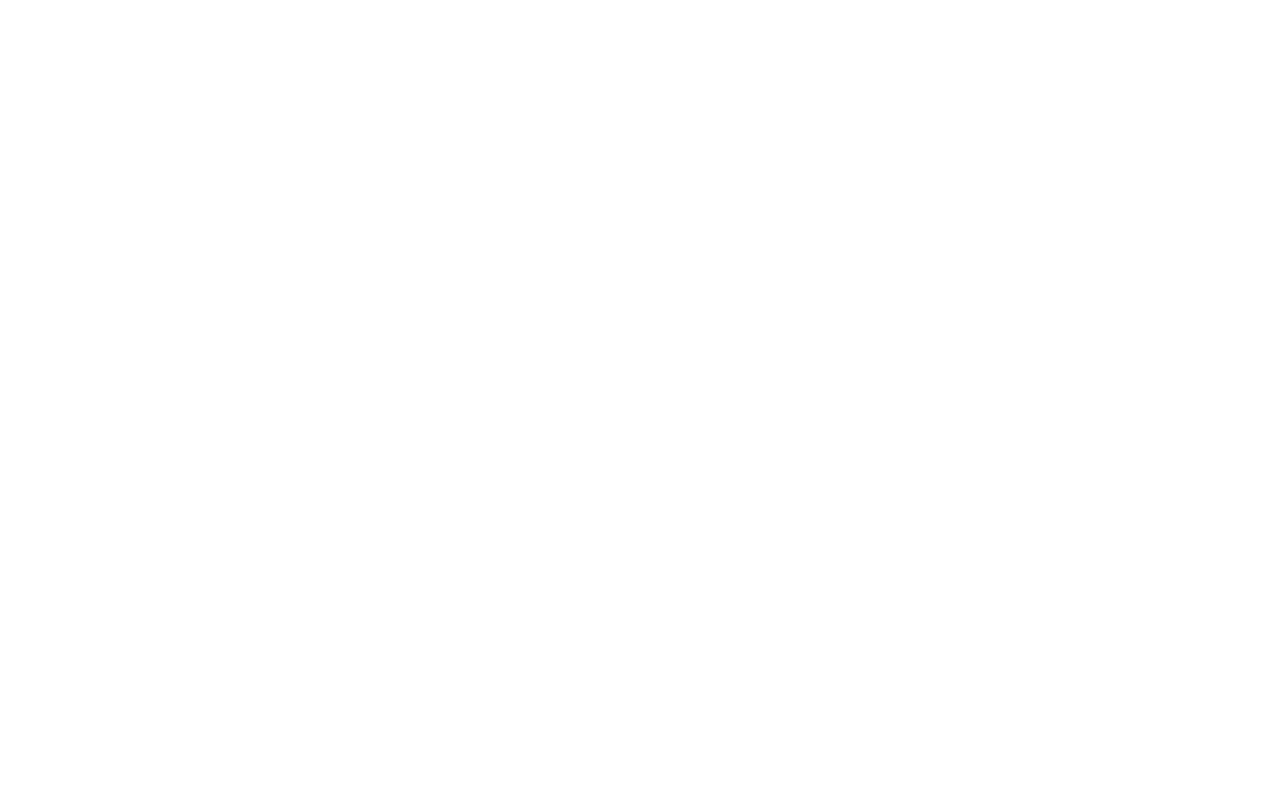
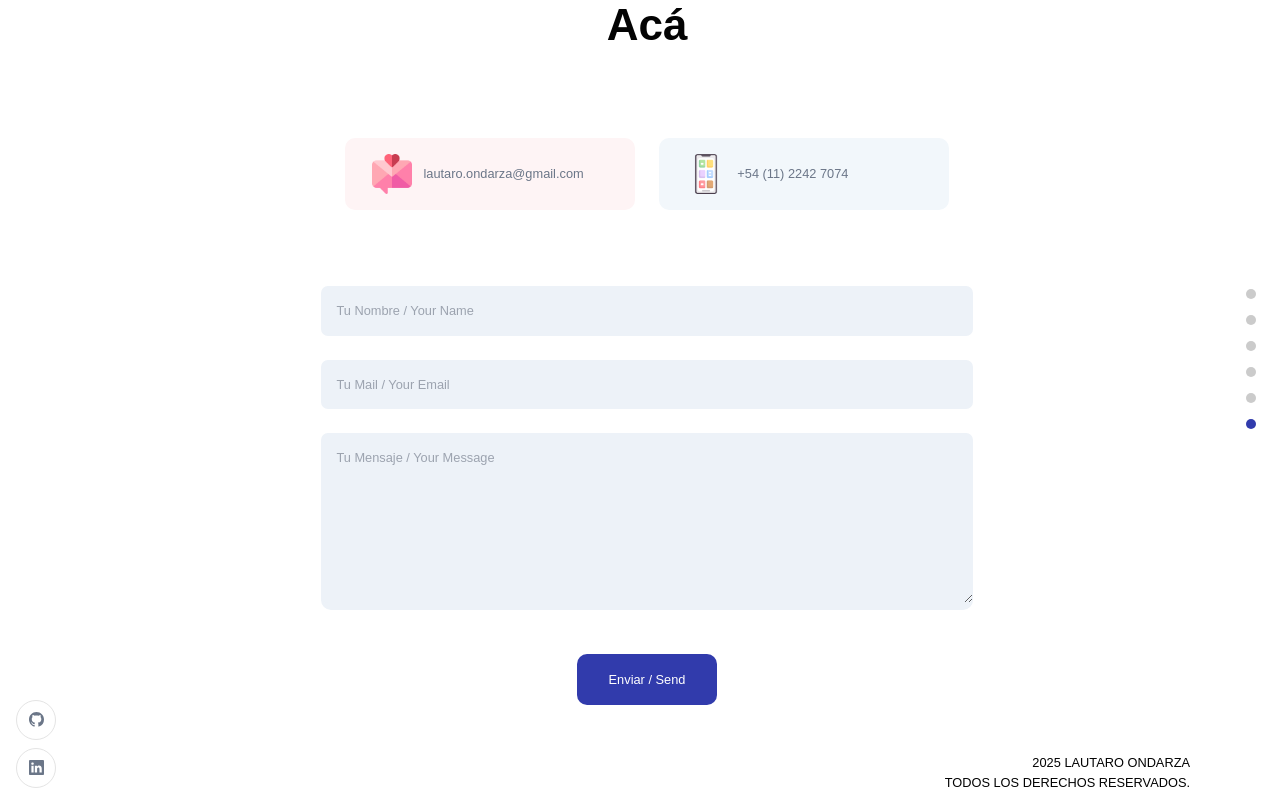
Before and after one commit to Londarza/portfolio, a Next.js app: page /cv in a window 1280 px wide. Shown: the part 2000-2796 px from the top of the page. Before the commit the page ends 1934 px from the top, so only its background shows below. Built offline with nearby package versions, Linux system fonts and the light colour scheme; no server answers.

Commit message:
se termina provisoriamente el footer de contacto, se dan estilos, se empieza con tipado del proyecto para deploy

```diff
--- a/src/app/globals.css
+++ b/src/app/globals.css
@@ -1,7 +1,6 @@
 @tailwind base;
 @tailwind components;
 @tailwind utilities;
-
 
 * {
   box-sizing: border-box;
@@ -12,14 +11,13 @@
 :root {
   --font-base: "DM Sans", sans-serif;
 
-    --background: #ffffff;
-    --foreground: #171717;
+  --background: #ffffff;
+  --foreground: #171717;
 
-
-    --accent-color: #FF6F3C; /* Naranja Brillante */
-    --text-light: #ededed;
-    --text-dark: #171717;
-    --font-base: "DM Sans", sans-serif;
+  --accent-color: #ff6f3c; /* Naranja Brillante */
+  --text-light: #ededed;
+  --text-dark: #171717;
+  --font-base: "DM Sans", sans-serif;
 
   --primary-color: #edf2f8;
   --secondary-color: #313bac;
@@ -30,19 +28,15 @@
   --white-color: #ffffff;
 }
 
-
-
-
 body {
-  color: var(--foreground);
-  background: var(--background);
+  color:#171717;
+  background: #ffffff;
   font-family: Arial, Helvetica, sans-serif;
 }
 
-
 .landing__button-explorar {
   padding: 1rem 2rem; /* Tamaño del botón */
-  background-color: #FF6B00; /* Naranja */
+  background-color: #ff6b00; /* Naranja */
   color: white; /* Texto blanco */
   font-weight: bold; /* Texto en negrita */
   border-radius: 0.5rem; /* Bordes redondeados */
@@ -52,7 +46,7 @@
 }
 
 .landing__button-explorar:hover {
-  background-color: #FF6B00; /* Mismo color de fondo para hover */
+  background-color: #ff6b00; /* Mismo color de fondo para hover */
   transform: scale(1.1); /* Aumenta el tamaño al pasar el ratón */
 }
 
@@ -78,18 +72,16 @@
   space-between: 2rem; /* Adds vertical spacing between elements */
 }
 
-
-
 /* Fondo animado radial */
 .background-radial {
-  background: radial-gradient(circle, #1E40AF, transparent);
+  background: radial-gradient(circle, #1e40af, transparent);
   opacity: 0.2;
   animation: pulse 2s infinite;
 }
 
 /* Fondo animado lineal */
 .background-linear {
-  background: linear-gradient(to right, #00A7FF, #00FF88);
+  background: linear-gradient(to right, #00a7ff, #00ff88);
   opacity: 0.4;
   animation: pulse 2s infinite;
 }
@@ -118,7 +110,6 @@
   margin-bottom: 2rem;
 }
 
-
 /* Título principal */
 .main-title {
   font-size: 3rem; /* 5xl */
@@ -127,9 +118,8 @@
   animation-delay: 1s;
 }
 
-
 .highlighted-text {
-  color: #00FF88;
+  color: #00ff88;
 }
 
 /* Descripción */
@@ -151,7 +141,7 @@
 
 .cv-button {
   padding: 1rem 2rem;
-  background-color: #00A7FF;
+  background-color: #00a7ff;
   color: white;
   font-weight: 600;
   border-radius: 0.375rem;
@@ -171,7 +161,7 @@
 
 .explore-button {
   padding: 1rem 2.5rem;
-  background-color: #00A7FF;
+  background-color: #00a7ff;
   color: white;
   font-weight: 600;
   border-radius: 0.375rem;
@@ -186,7 +176,6 @@
   background-color: #0096cc;
   transform: scale(1.05);
 }
-
 
 .proyectos-main {
   min-height: 100vh;
@@ -215,8 +204,6 @@
   transition: all 0.3s;
   margin: 16px;
 }
-
-
 
 /* Título del proyecto */
 .proyecto-titulo {
@@ -264,12 +251,12 @@
 .proyecto-enlaces a {
   display: block;
   font-size: 1rem;
-  color: #00A7FF;
+  color: #00a7ff;
   transition: color 0.3s;
 }
 
 .proyecto-enlaces a:hover {
-  color: #00FF88;
+  color: #00ff88;
 }
 
 /* Animación de fade-in para el texto */
@@ -355,22 +342,29 @@
   color: #4a5568;
 }
 
-.cv-project, .cv-job, .cv-education {
+.cv-project,
+.cv-job,
+.cv-education {
   margin-bottom: 1.5rem;
 }
 
-.cv-project-title, .cv-job-title, .cv-education-title {
+.cv-project-title,
+.cv-job-title,
+.cv-education-title {
   font-size: 1.25rem;
   font-weight: 500;
   color: #1a202c;
 }
 
-.cv-project-role, .cv-job-role, .cv-education-content {
+.cv-project-role,
+.cv-job-role,
+.cv-education-content {
   font-size: 1rem;
   color: #4a5568;
 }
 
-.cv-project-description, .cv-job-list {
+.cv-project-description,
+.cv-job-list {
   font-size: 1rem;
   color: #4a5568;
 }
@@ -422,7 +416,7 @@
 .carrousel-image {
   max-width: 100%; /* Limita el ancho al contenedor */
   max-height: 100%; /* Limita la altura al contenedor */
-  object-fit:contain; /* Asegura que la imagen ocupe el espacio sin deformarse */
+  object-fit: contain; /* Asegura que la imagen ocupe el espacio sin deformarse */
   transition: transform 0.5s ease-in-out; /* Transición suave */
 }
 
@@ -473,7 +467,7 @@
 
 .carrousel-dot.active,
 .carrousel-dot:hover {
-  background-color: #00FF88;
+  background-color: #00ff88;
 }
 
 /* Contenedor principal */
@@ -565,7 +559,9 @@
   color: #2563eb; /* Azul intenso similar al de Tailwind (text-blue-600) */
   text-decoration: underline; /* Subrayado para indicar que es un enlace */
   font-weight: 500; /* Peso medio para destacar el enlace */
-  transition: color 0.3s ease, text-decoration-color 0.3s ease; /* Transiciones suaves */
+  transition:
+    color 0.3s ease,
+    text-decoration-color 0.3s ease; /* Transiciones suaves */
 }
 
 /* Hover: cambio de color y subrayado */
@@ -591,11 +587,9 @@
   color: #4f46e5; /* Azul violáceo */
 }
 
-
-
 .app {
-  background-color: var(--primary-color);
-  font-family: var(--font-base);
+  background-color: #edf2f8;
+  font-family: "DM Sans", sans-serif;
 }
 
 .app__whitebg {
@@ -642,7 +636,7 @@
 
   p {
     text-transform: uppercase;
-    color: var(--black-color);
+    color: #030303;
   }
 }
 
@@ -650,11 +644,11 @@
   font-size: 2.75rem;
   font-weight: 800;
   text-align: center;
-  color: var(--black-color);
+  color:  #030303;
   text-transform: capitalize;
 
   span {
-    color: var(--secondary-color);
+    color: #313bac;
   }
 
   @media screen and (min-width: 2000px) {
@@ -669,7 +663,7 @@
 .p-text {
   font-size: 0.8rem;
   text-align: left;
-  color: var(--gray-color);
+  color: #6b7688;
   line-height: 1.5;
 
   @media screen and (min-width: 2000px) {
@@ -680,7 +674,7 @@
 .bold-text {
   font-size: 1rem;
   font-weight: 800;
-  color: var(--black-color);
+  color: #030303;
   text-align: left;
 
   @media screen and (min-width: 2000px) {
@@ -704,9 +698,9 @@
     width: 40px;
     height: 40px;
     border-radius: 50%;
-    background-color: var(--white-color);
+    background-color: #fff;
     margin: 0.25rem 0;
-    border: 1px solid var(--lightGray-color);
+    border: 1px solid #e4e4e4;
 
     display: flex;
     justify-content: center;
@@ -717,15 +711,15 @@
     svg {
       width: 15px;
       height: 15px;
-      color: var(--gray-color);
+      color: #6b7688;
     }
 
     &:hover {
-      background-color: var(--secondary-color);
-      border-color: var(--secondary-color);
+      background-color: #313bac;
+      border-color: #313bac;
 
       svg {
-        color: var(--white-color);
+        color: #fff;
       }
     }
 
@@ -761,7 +755,7 @@
     transition: background-color 0.2s ease-in-out;
 
     &:hover {
-      background-color: var(--secondary-color);
+      background-color: #313bac;
     }
 
     @media screen and (min-width: 2000px) {
--- a/src/components/SocialMedia.tsx
+++ b/src/components/SocialMedia.tsx
@@ -1,3 +1,4 @@
+import Link from 'next/link'
 import React from 'react'
 import {BsGithub, BsLinkedin, BsBriefcase } from 'react-icons/bs'
 
@@ -5,13 +6,13 @@
   return (
     <div className='app__social'>
         <div>
-            <BsGithub/>
+            <a href='https://github.com/Londarza' target="_blank" rel="noopener noreferrer"><BsGithub/></a>
         </div>
         <div>
-            <BsLinkedin/>
+            <a href="https://linkedin.com/in/lautaro-ondarza/" target="_blank" rel="noopener noreferrer" ><BsLinkedin/></a>
         </div>
         <div>
-            <BsBriefcase/>
+           <Link href="/"><BsBriefcase/></Link>
         </div>
     </div>
 
--- a/src/components/navbar/NavBar.tsx
+++ b/src/components/navbar/NavBar.tsx
@@ -23,7 +23,7 @@
           <Image src={images.logo} alt="logo" />
         </div>
         <ul className="app__navbar-links">
-          {['Home', 'About', 'Contact', 'Work', 'Skills'].map((item) => (
+          {['Home', 'Sobre Mi / About', 'Trabajos / Work' , 'Habilidades / Skills','Testimonios / Testimonials','Contacto / Contact'].map((item) => (
             <li className="app__flex p-text" key={`Link-${item}`}>
               <div></div>
               <a href={`/${item}`}> {item}</a>
@@ -40,7 +40,7 @@
             >
               <HiX onClick={() => setToggle(false)} />
               <ul>
-              {['Home', 'About', 'Contact', 'Work', 'Skills'].map((item) => (
+              {['Home', 'Sobre Mi / About', 'Trabajos / Work' , 'Habilidades / Skills','Testimonios / Testimonials','Contacto / Contact'].map((item) => (
                 <li className="" key={item}>
                   <a onClick={() => setToggle(false)} href={`/${item}`}> {item}</a>
                 </li>
--- a/src/containers/Header/Header.scss
+++ b/src/containers/Header/Header.scss
@@ -63,7 +63,7 @@
     .badge-cmp,
     .tag-cmp {
         padding: 1rem 2rem;
-        background: var(--white-color);
+        background: #fff;
         border-radius: 15px;
         flex-direction: row;
         width: auto;
--- a/src/containers/footer/Footer.scss
+++ b/src/containers/footer/Footer.scss
@@ -0,0 +1,132 @@
+.app__footer {
+    flex: 1;
+    width: 100%;
+    flex-direction: column;
+
+    @media screen and (max-width: 768px) {
+        flex-direction: column;
+    }
+}
+
+.app__footer-cards {
+    width: 60%;
+    display: flex;
+    justify-content: space-evenly;
+    align-items: center;
+    flex-wrap: wrap;
+    margin: 4em 2rem 2rem;
+
+    .app__footer-card {
+        min-width: 290px;
+        display: flex;
+        flex-direction: row;
+        justify-content: flex-start;
+        align-items: center;
+
+        margin: 1rem 0;
+        padding: 1rem;
+        border-radius: 10px;
+        cursor: pointer;
+        background-color: #fef4f5;
+
+        transition: all 0.3s ease-in-out;
+
+        .app__footer-card-img {
+            width: 40px;
+            height: 40px;
+            margin: 0 0.7rem;
+        }
+
+        p {
+            font-weight: 500;
+        }
+
+        a {
+            text-decoration: none;
+            font-weight: 500;
+        }
+
+        &:hover {
+            box-shadow: 0 0 25px #fef4f5;
+        }
+
+        @media screen and (max-width: 450px) {
+            width: 100%;
+        }
+    }
+
+    @media screen and (max-width: 768px) {
+        width: 100%;
+    }
+}
+
+.app__footer-cards .app__footer-card:last-child {
+    background-color: #f2f7fb;
+}
+
+.app__footer-cards .app__footer-card:last-child:hover {
+    box-shadow: 0 0 25px #f2f7fb;
+}
+
+.app__footer-form {
+    width: 60%;
+    flex-direction: column;
+    margin: 1rem 2rem;
+
+    div {
+        width: 100%;
+
+        margin: 0.75rem 0;
+        border-radius: 10px;
+        cursor: pointer;
+        background-color: #edf2f8;
+
+        transition: all 0.3s ease-in-out;
+
+        input,
+        textarea {
+            width: 100%;
+            padding: 0.95rem;
+            border: none;
+            border-radius: 7px;
+            background-color: #edf2f8;
+
+            font-family: "DM Sans", sans-serif;
+            color: #313bac;
+            outline: none;
+        }
+
+        textarea {
+            height: 170px;
+        }
+
+        &:hover {
+            box-shadow: 0 0 25px #edf2f8;
+        }
+    }
+
+    button {
+        padding: 1rem 2rem;
+        border-radius: 10px;
+        border: none;
+        background-color: #313bac;
+
+        font-weight: 500;
+        color: #fff;
+        outline: none;
+        margin: 2rem 0 0 0;
+        font-family: "DM Sans", sans-serif;
+
+        transition: cubic-bezier(0.55, 0.085, 0.68, 0.53);
+        cursor: pointer;
+
+        &:hover {
+            background-color: #2430af;
+        }
+    }
+
+    @media screen and (max-width: 768px) {
+        width: 100%;
+        margin: 1rem 0;
+    }
+}
--- a/src/containers/footer/Footer.tsx
+++ b/src/containers/footer/Footer.tsx
@@ -1,28 +1,105 @@
-import Link from "next/link";
-import { FaLinkedin, FaGithub } from "react-icons/fa";
+"use client"
+import React, { useState } from 'react'
+import AppWrap from '@/wrapper/AppWrap'
+import MotionWrap from '@/wrapper/MotionWrap'
+import { client } from '@/client';
+import images from '@/constants/constants';
+
 //styles
 import './Footer.scss'
+import Image from 'next/image';
+import Link from 'next/link';
+
+
 const Footer: React.FC = () => {
+  const [formData, setFormData] = useState({ name: '', email: '', message: '' })
+  const [isFormSubmitted, setIsFormSubmitted] = useState(false)
+  const [loading, setloading] = useState(false)
+
+  const { name, email, message } = formData
+
+  const handleChangeInput = (e) => {
+    const { name, value } = e.target
+
+    setFormData({ ...formData, [name]: value })
+  }
+  const handleSubmit = (e) => {
+    setloading(true)
+    const contact = {
+      _type: 'contact',
+      name: name,
+      email: email,
+      message: message
+    }
+
+    client.create(contact)
+      .then(() => {
+        setloading(false)
+        setIsFormSubmitted(true)
+      })
+  }
   return (
-    <footer className="bg-gray-900 text-white py-6">
-      <div className="container mx-auto flex flex-col md:flex-row justify-between items-center px-6">
-        {/* Derechos de Autor */}
-        <div className="text-center md:text-left mb-4 md:mb-0">
-          <p>&copy; {new Date().getFullYear()} Lautaro Ondarza. Todos los derechos reservados.</p>
+
+    <>
+      <h2 className='head-text'>Gracias por ver mi portfolio, me podes contactar acá</h2>
+
+      <div className='app__footer-cards'>
+        <div className='app__footer-card'>
+          <Image
+            src={images.email}
+            alt='Email'
+            width={100}
+            height={100}
+            className='app__footer-card-img'
+          />
+          <a href="mailto:lautaro.ondarza@gmail.com" className='p-text'>lautaro.ondarza@gmail.com</a>
         </div>
-
-        {/* Enlaces de Redes Sociales */}
-        <div className="flex space-x-6">
-          <Link href="https://www.linkedin.com/in/lautaro-ondarza/" target="_blank" className="text-white hover:text-[#00FF88] transition-colors duration-300">
-            <FaLinkedin size={24} />
-          </Link>
-          <Link href="https://github.com/lautaro-ondarza" target="_blank" className="text-white hover:text-[#00FF88] transition-colors duration-300">
-            <FaGithub size={24} />
-          </Link>
+        <div className='app__footer-card'>
+          <Image
+            src={images.mobile}
+            alt='Tel'
+            width={100}
+            height={100}
+            className='app__footer-card-img'
+          />
+          <a href="tel: +54 (11) 2242 7074" className='p-text'>+54 (11) 2242 7074</a>
         </div>
       </div>
-    </footer>
+
+      {!isFormSubmitted ?
+        <div className='app__footer-form app__flex'>
+          <div className='app__flex'>
+            <input type="text" className='p-text' placeholder='Tu Nombre / Your Name' value={name} onChange={handleChangeInput} name='name' />
+          </div>
+          <div className='app__flex'>
+            <input type="email" className='p-text' placeholder='Tu Mail / Your Email' value={email} onChange={handleChangeInput} name='email' />
+          </div>
+          <div>
+            <textarea
+              className='p-text'
+              placeholder='Tu Mensaje / Your Message'
+              value={message}
+              name='message'
+              onChange={handleChangeInput} />
+
+          </div>
+          <button
+            type='button'
+            className='p-text'
+            onClick={handleSubmit}>
+            {loading ? 'Enviando/Sending' : "Enviar / Send"}
+          </button>
+        </div>
+        :
+        <div>
+          <h3 className='head-text'>
+            Gracias por contactarme! / Thanks for getting in touch
+          </h3>
+        </div>
+      }
+
+    </>
   );
 };
 
-export default Footer;
+export default AppWrap(MotionWrap(Footer, 'app__footer'), 'Contact', 'app__whitebg');
--- a/src/containers/work/Work.scss
+++ b/src/containers/work/Work.scss
@@ -25,7 +25,7 @@
       margin: 0.5rem;
 
       &:hover {
-        background-color: var(--secondary-color);
+        background-color: #313bac;
         color: #fff;
       }
 
@@ -36,7 +36,7 @@
     }
 
     .item-active {
-      background-color: var(--secondary-color);
+      background-color: #313bac;
       color: #fff;
     }
   }
```
Also changed, not shown: src/containers/skills/Skills.scss (+4 -4 lines), src/containers/testimonials/Testimonials.scss (+84 -12 lines), src/containers/testimonials/Testimonials.tsx (+14 -8 lines).
